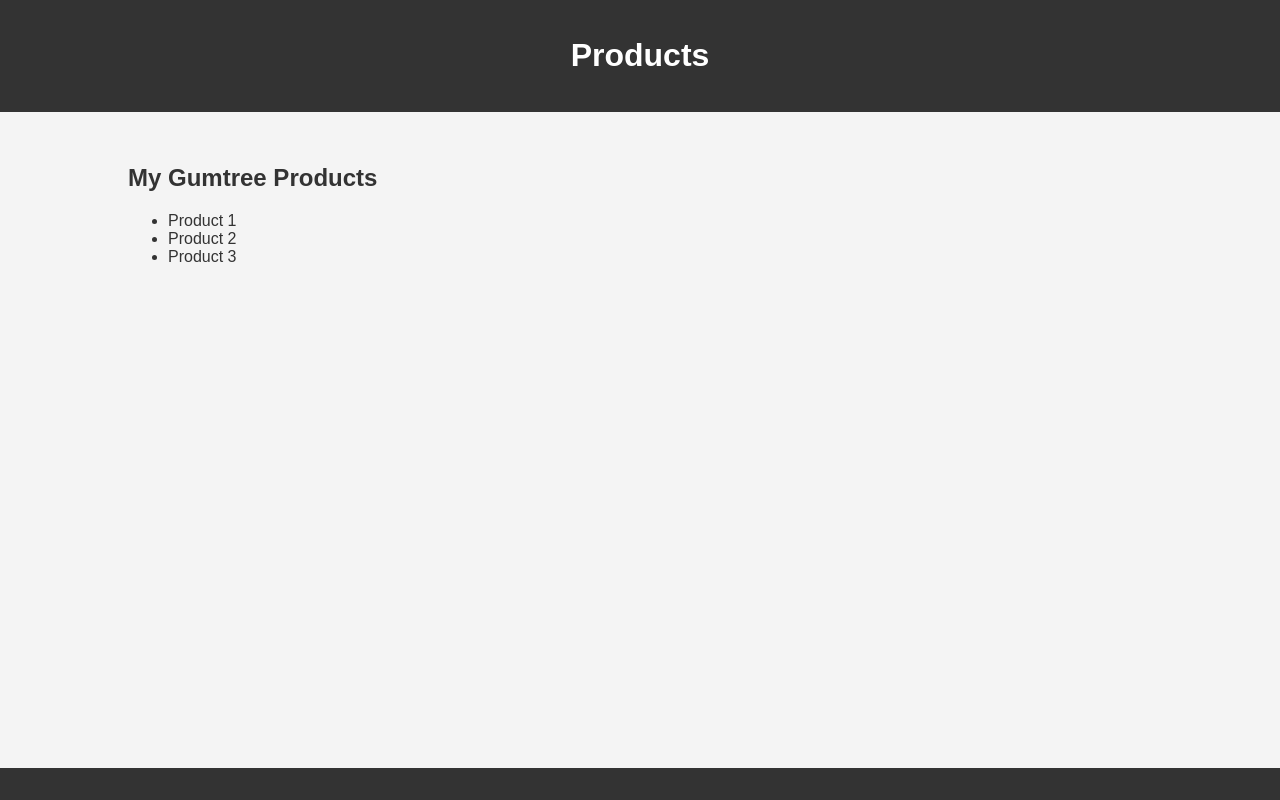
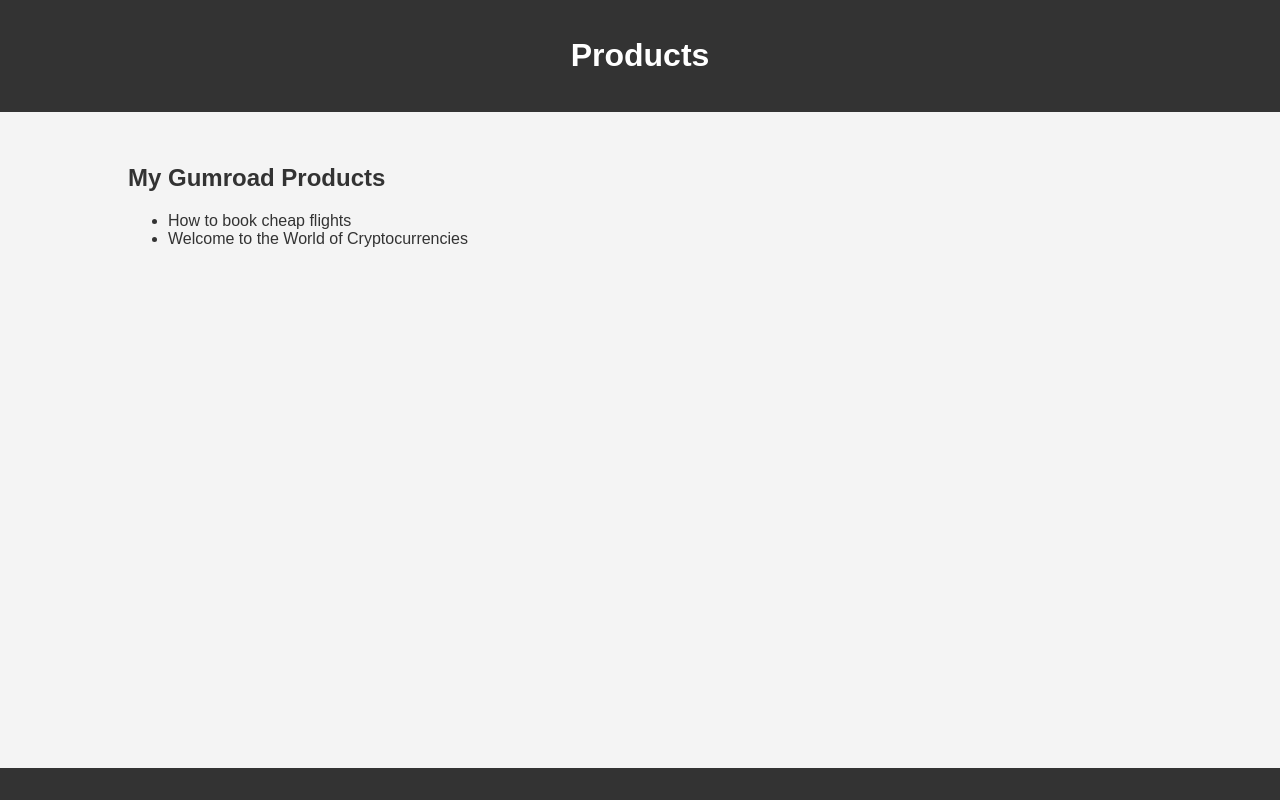
Before and after one commit to SuperRich/XrpNufcFanRich, a plain HTML site: page index.html in a window 1280 px wide. Drawn offline with Linux system fonts and the light colour scheme.

Commit message:
Update index.html

```diff
--- a/index.html
+++ b/index.html
@@ -52,11 +52,10 @@
     </header>
     <div class="container">
         <div class="content">
-            <h2>My Gumtree Products</h2>
+            <h2>My Gumroad Products</h2>
             <ul>
-                <li><a href="https://www.gumtree.com/p/example-product-1">Product 1</a></li>
-                <li><a href="https://www.gumtree.com/p/example-product-2">Product 2</a></li>
-                <li><a href="https://www.gumtree.com/p/example-product-3">Product 3</a></li>
+                <li><a href="https://rxrp.gumroad.com/l/muwwbb?_gl=1*1rlgerg*_ga*NDMyMjU1MDM5LjE3MjEzMzI2NzU.*_ga_6LJN6D94N6*MTcyMTMzMjY3NC4xLjEuMTcyMTMzMjczMy4wLjAuMA..">How to book cheap flights</a></li>
+                <li><a href="https://rxrp.gumroad.com/l/nvvsf?_gl=1*zt3rza*_ga*NDMyMjU1MDM5LjE3MjEzMzI2NzU.*_ga_6LJN6D94N6*MTcyMTMzMjY3NC4xLjEuMTcyMTMzMjczMy4wLjAuMA..">Welcome to the World of Cryptocurrencies</a></li>
             </ul>
         </div>
     </div>
```
